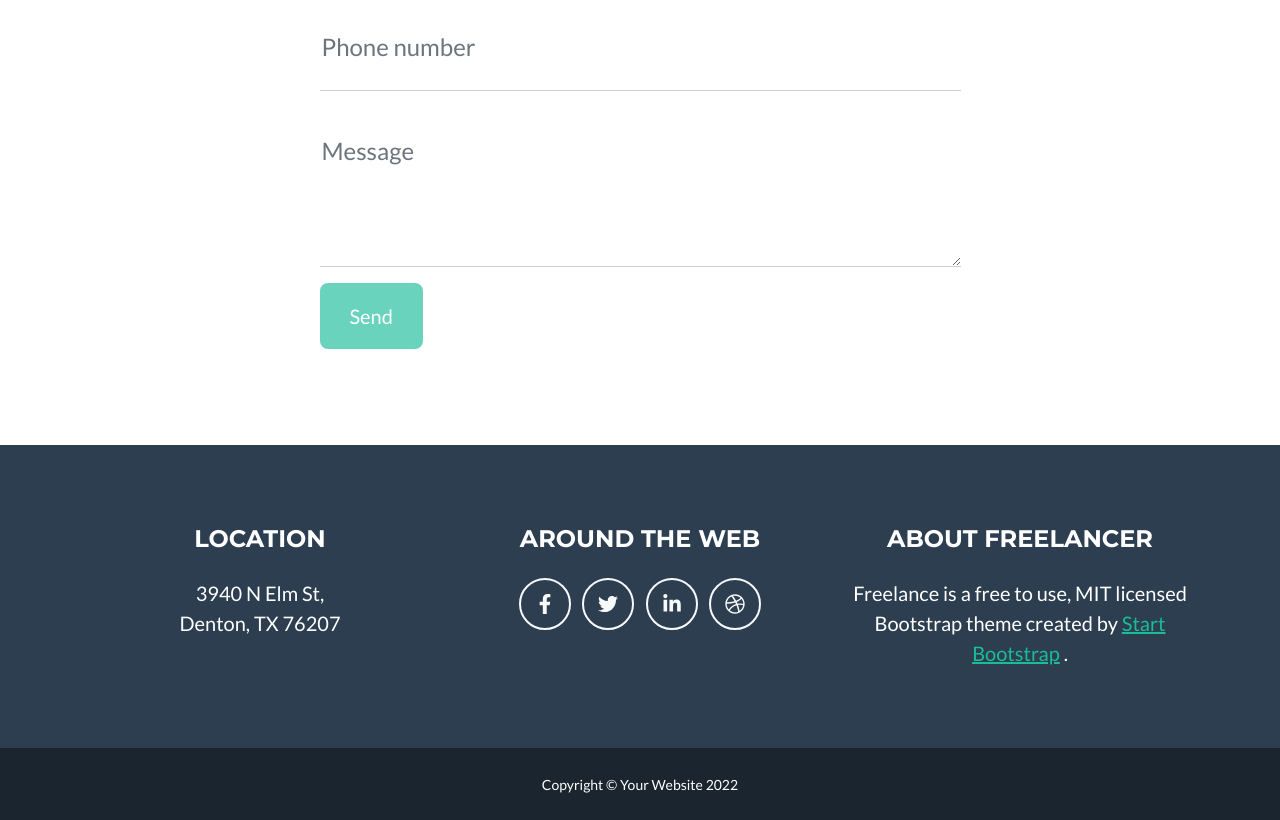
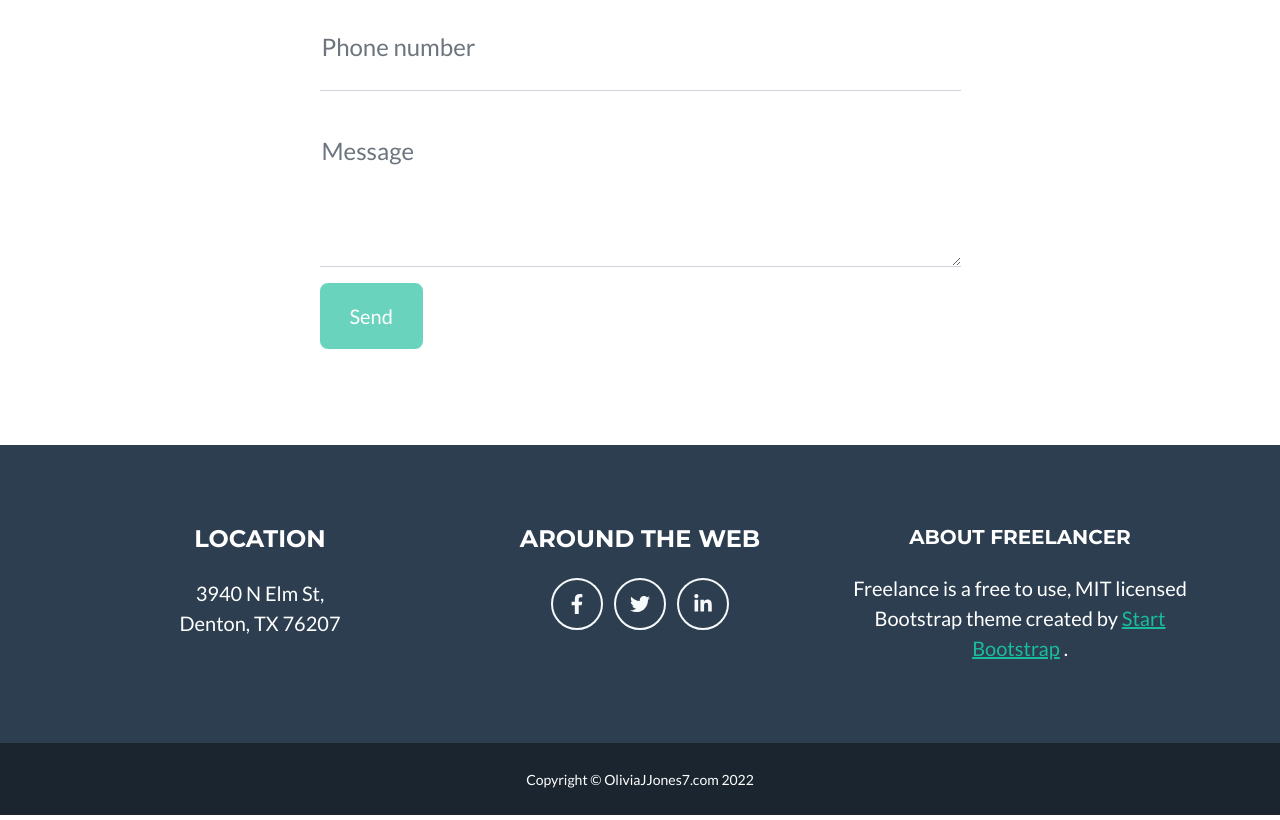
Before and after one commit to ojj0009/ojj0009_website-hosting, a website: page index.html in a window 1280 px wide. Shown: the part 2099-2919 px from the top of the page. Drawn offline with nearby package versions, Linux system fonts and the light colour scheme; files that its build step writes are made by us from their sources; files whose address does not match are found by name.

Commit message:
Update index.html

```diff
--- a/index.html
+++ b/index.html
@@ -135,7 +135,7 @@
                 <!-- About Section Content-->
                 <div class="row">
                     <div class="col-lg-4 ms-auto"><p class="lead">I am currently a senior at the University of North Texas studying information technology. I also am receiving a minor in French.</p></div>
-                    <div class="col-lg-4 me-auto"><p class="lead">Upon graduation, I will be returning to school to get my Master's degree in information systems.</p></div>
+                    <div class="col-lg-4 me-auto"><p class="lead">Upon graduation, I will be returning to school to get my Master's degree in information systems. Seeking a job in project management.</p></div>
                 </div>
                 <!-- About Section Button
                 <div class="text-center mt-4">
@@ -170,8 +170,9 @@
                         <form id="contactForm" data-sb-form-api-token="API_TOKEN">
                             <!-- Name input-->
                             <div class="form-floating mb-3">
+                              <label for="name">Full name</label>
                                 <input class="form-control" id="name" type="text" placeholder="Enter your name..." data-sb-validations="required" />
-                                <label for="name">Full name</label>
+                               <!-- <label for="name">Full name</label> -->
                                 <div class="invalid-feedback" data-sb-feedback="name:required">A name is required.</div>
                             </div>
                             <!-- Email address input-->
@@ -236,11 +237,10 @@
                         <a class="btn btn-outline-light btn-social mx-1" href="#!"><i class="fab fa-fw fa-facebook-f"></i></a>
                         <a class="btn btn-outline-light btn-social mx-1" href="#!"><i class="fab fa-fw fa-twitter"></i></a>
                         <a class="btn btn-outline-light btn-social mx-1" href="#!"><i class="fab fa-fw fa-linkedin-in"></i></a>
-                        <a class="btn btn-outline-light btn-social mx-1" href="#!"><i class="fab fa-fw fa-dribbble"></i></a>
                     </div>
                     <!-- Footer About Text-->
                     <div class="col-lg-4">
-                        <h4 class="text-uppercase mb-4">About Freelancer</h4>
+                        <h5 class="text-uppercase mb-4">About Freelancer</h5>
                         <p class="lead mb-0">
                             Freelance is a free to use, MIT licensed Bootstrap theme created by
                             <a href="http://startbootstrap.com">Start Bootstrap</a>
@@ -252,7 +252,7 @@
         </footer>
         <!-- Copyright Section-->
         <div class="copyright py-4 text-center text-white">
-            <div class="container"><small>Copyright &copy; Your Website 2022</small></div>
+            <div class="container"><small>Copyright &copy; OliviaJJones7.com 2022</small></div>
         </div>
         <!-- Portfolio Modals-->
 
```
